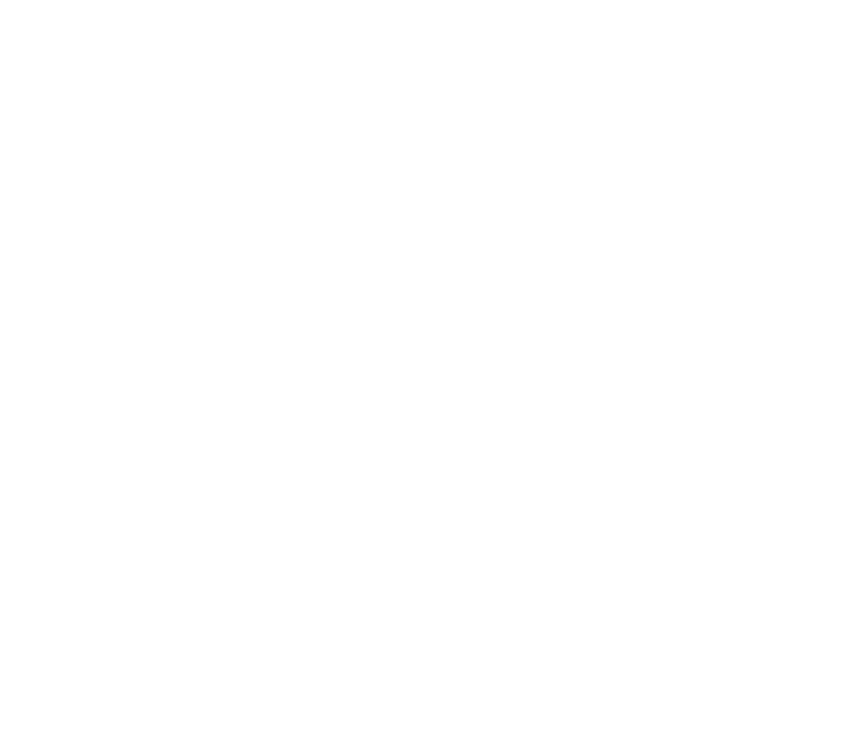
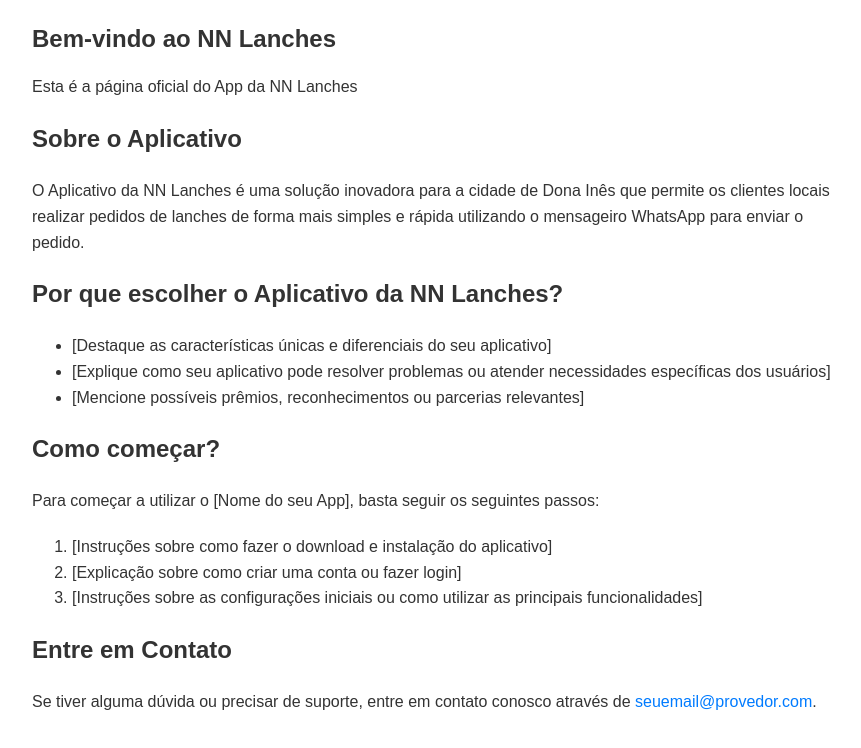
Before and after one commit to nnlanches/nnlanches.github.io, a plain HTML site: page index.html in a window 1280 px wide. Shown: the whole page, without its empty margins (208-1069 px from the left). Drawn offline with Linux system fonts and the light colour scheme.

Commit message:
Update index.html

```diff
--- a/index.html
+++ b/index.html
@@ -1,5 +1,80 @@
-<html>
-  <head>
-    <title> NN Lanches </title>
-  </head>
+<!DOCTYPE html>
+<html lang="pt-br">
+
+<head>
+  <meta charset="UTF-8">
+  <meta name="viewport" content="width=device-width, initial-scale=1.0">
+  <title>NN Lanches - Início</title>
+  <style>
+    /* Estilo CSS */
+    body {
+      font-family: Arial, sans-serif;
+      line-height: 1.6;
+      color: #333;
+      margin: 0;
+      padding: 0;
+    }
+
+    .container {
+      max-width: 800px;
+      margin: 0 auto;
+      padding: 20px;
+    }
+
+    h1 {
+      color: #333;
+      font-size: 24px;
+      margin-top: 0;
+    }
+
+    p {
+      margin-bottom: 20px;
+    }
+
+    a {
+      color: #007bff;
+      text-decoration: none;
+    }
+
+    a:hover {
+      text-decoration: underline;
+    }
+  </style>
+</head>
+
+<body>
+  <div class="container">
+    <h1>Bem-vindo ao NN Lanches</h1>
+
+    <p>Esta é a página oficial do App da NN Lanches</p>
+
+    <h2>Sobre o Aplicativo</h2>
+
+    <p>O Aplicativo da NN Lanches é uma solução inovadora para a cidade de Dona Inês que permite os clientes locais realizar pedidos de lanches de forma mais simples e rápida utilizando o mensageiro WhatsApp para enviar o pedido.</p>
+
+    <h2>Por que escolher o Aplicativo da NN Lanches?</h2>
+
+    <ul>
+      <li>[Destaque as características únicas e diferenciais do seu aplicativo]</li>
+      <li>[Explique como seu aplicativo pode resolver problemas ou atender necessidades específicas dos usuários]</li>
+      <li>[Mencione possíveis prêmios, reconhecimentos ou parcerias relevantes]</li>
+    </ul>
+
+    <h2>Como começar?</h2>
+
+    <p>Para começar a utilizar o [Nome do seu App], basta seguir os seguintes passos:</p>
+
+    <ol>
+      <li>[Instruções sobre como fazer o download e instalação do aplicativo]</li>
+      <li>[Explicação sobre como criar uma conta ou fazer login]</li>
+      <li>[Instruções sobre as configurações iniciais ou como utilizar as principais funcionalidades]</li>
+    </ol>
+
+    <h2>Entre em Contato</h2>
+
+    <p>Se tiver alguma dúvida ou precisar de suporte, entre em contato conosco através de <a
+        href="mailto:seuemail@provedor.com">seuemail@provedor.com</a>.</p>
+  </div>
+</body>
+
 </html>
```
